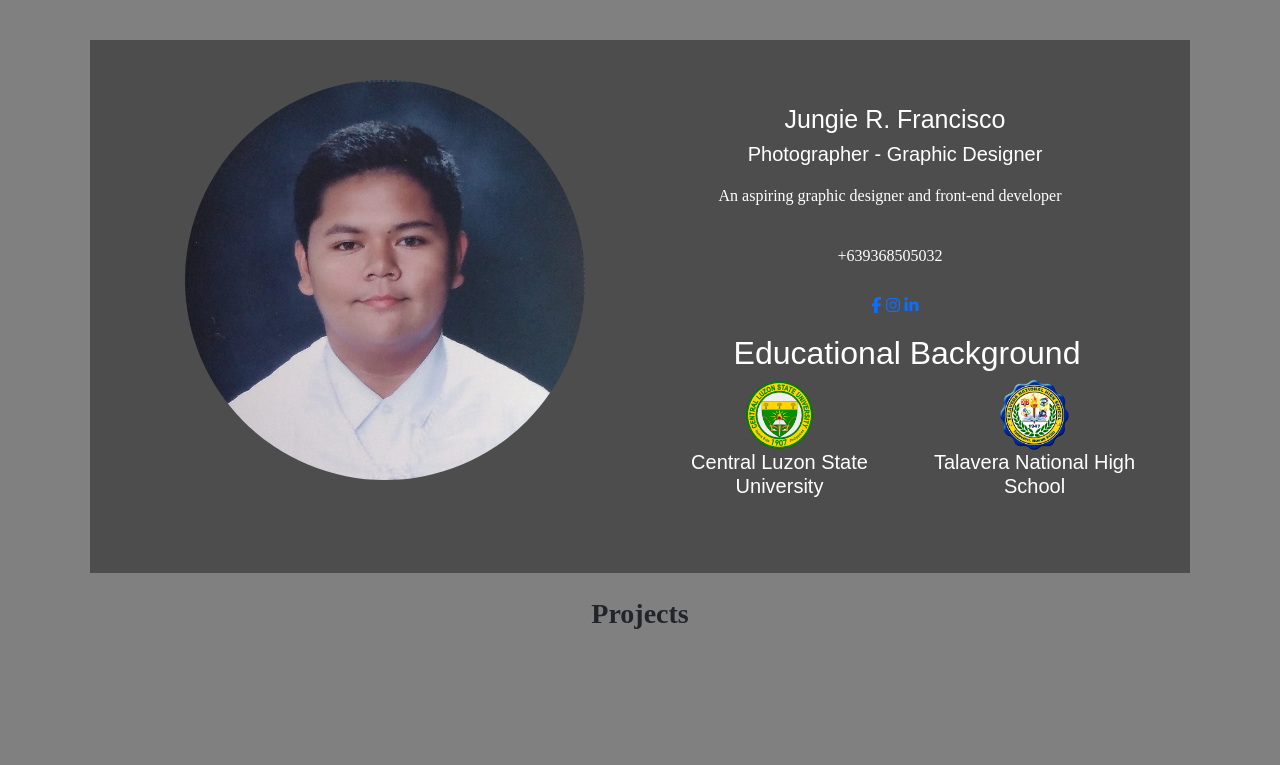
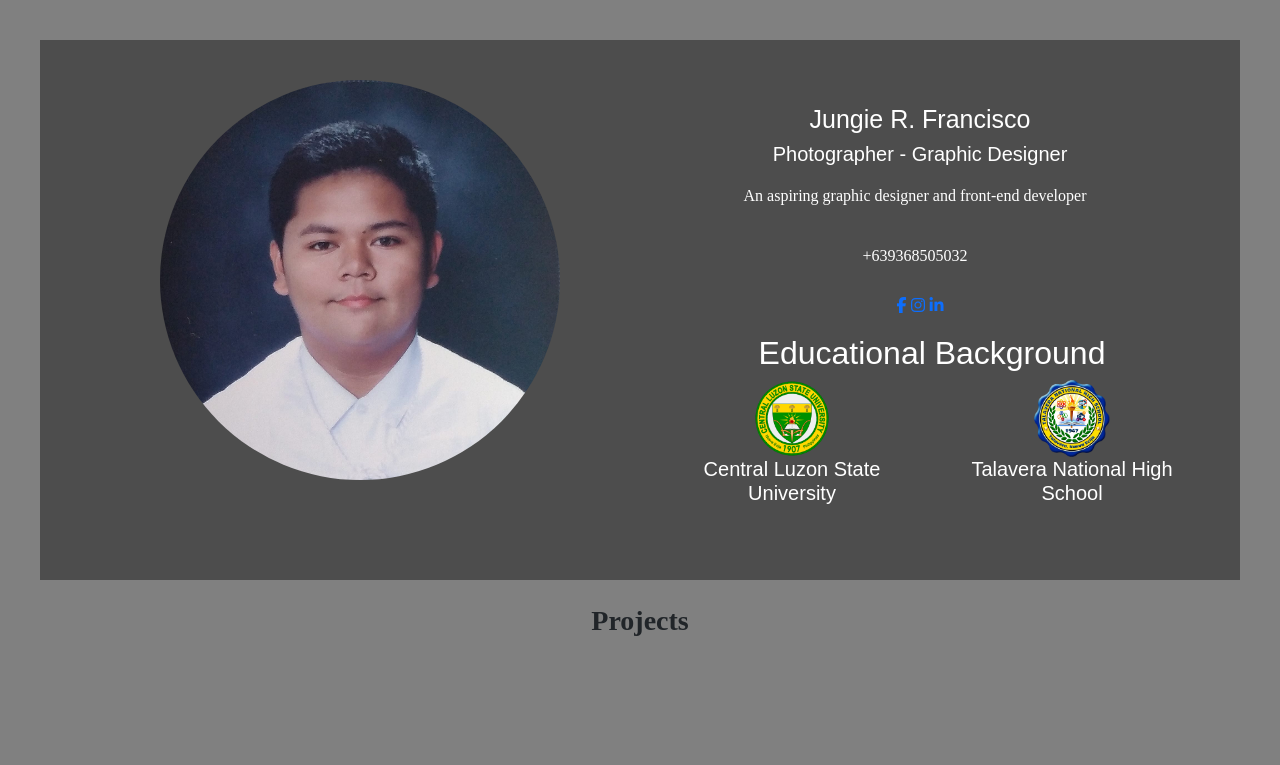
Before and after one commit to Jungie29/Jungie-Portfolio, a plain HTML site: page index.html in a window 1280 px wide. Shown: the top 765 px of the page. Drawn offline with nearby package versions, Linux system fonts and the light colour scheme; files that its build step writes are made by us from their sources.

Commit message:
Update style.css

```diff
--- a/css/style.css
+++ b/css/style.css
@@ -4,7 +4,7 @@ body {
 }
 
 #box {
-  width: 1100px;
+  width: 1200px;
   background: rgba(0, 0, 0, 0.4);
   padding: 40px;
   text-align: center;
```
